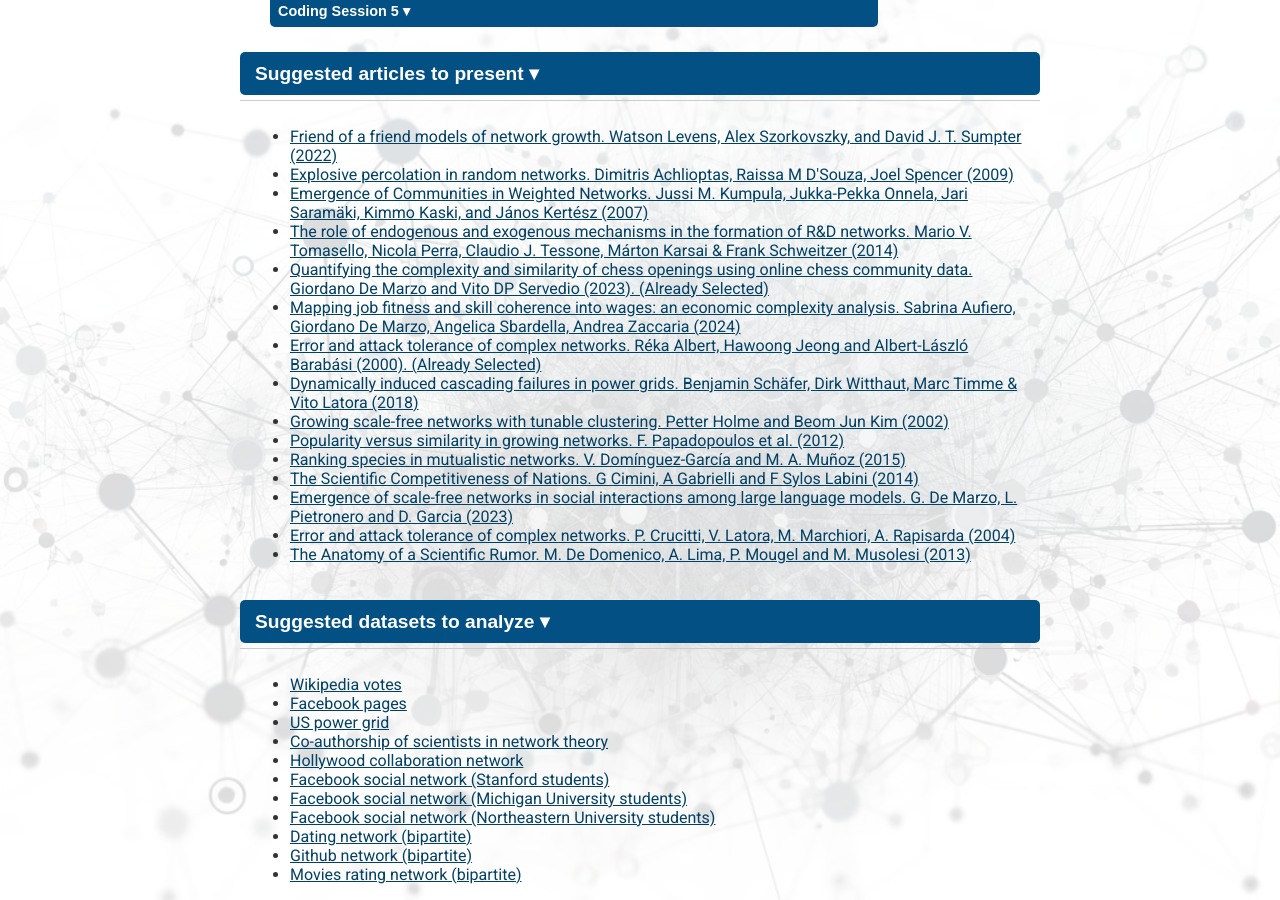
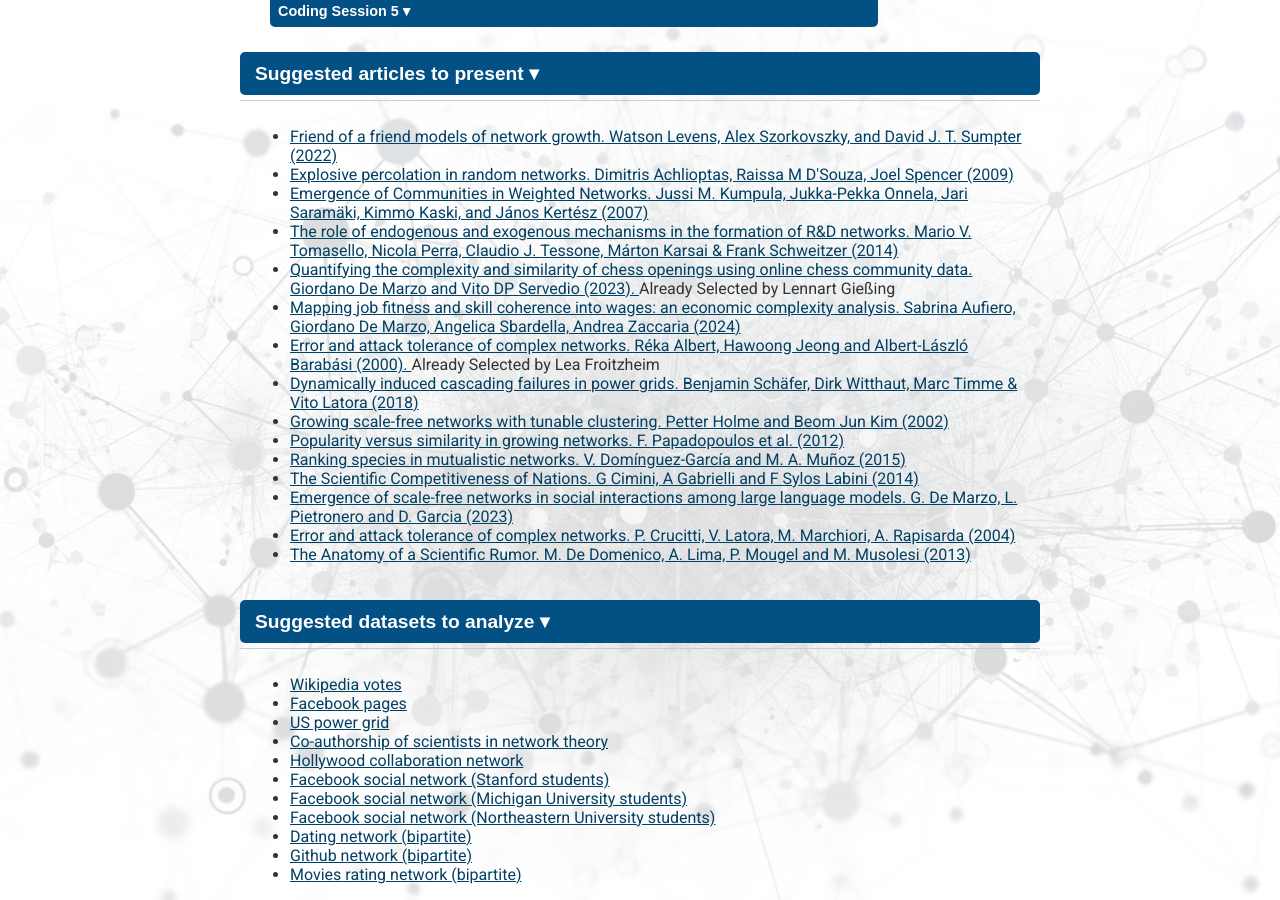
Before and after one commit to giordano-demarzo/giordano-demarzo.github.io, a Jekyll site: the page built from Network_Science.markdown, in a window 1280 px wide and 900 px high, scrolled down 2685 px. Built offline with Jekyll 4.4.1, drawn with Linux system fonts in a browser that asks for light colours.

Commit message:
Material exam

```diff
--- a/Network_Science.markdown
+++ b/Network_Science.markdown
@@ -378,9 +378,9 @@ economic systems. </p>
 		<li><a href="https://www.science.org/doi/full/10.1126/science.1167782" rel="nofollow">Explosive percolation in random networks. Dimitris Achlioptas, Raissa M D'Souza, Joel Spencer (2009)</a></li>
 		<li><a href="https://journals.aps.org/prl/abstract/10.1103/PhysRevLett.99.228701" rel="nofollow">Emergence of Communities in Weighted Networks. Jussi M. Kumpula, Jukka-Pekka Onnela, Jari Saramäki, Kimmo Kaski, and János Kertész (2007)</a></li>
 		<li><a href="https://www.nature.com/articles/srep05679" rel="nofollow">The role of endogenous and exogenous mechanisms in the formation of R&amp;D networks. Mario V. Tomasello, Nicola Perra, Claudio J. Tessone, Márton Karsai &amp; Frank Schweitzer (2014)</a></li>
-		<li><a href="https://www.nature.com/articles/s41598-023-31658-w" rel="nofollow">Quantifying the complexity and similarity of chess openings using online chess community data. Giordano De Marzo and Vito DP Servedio (2023). (Already Selected)</a></li>
+		<li><a href="https://www.nature.com/articles/s41598-023-31658-w" rel="nofollow">Quantifying the complexity and similarity of chess openings using online chess community data. Giordano De Marzo and Vito DP Servedio (2023). </a>Already Selected by Lennart Gießing</li>
 		<li><a href="https://www.nature.com/articles/s41598-024-61448-x" rel="nofollow">Mapping job fitness and skill coherence into wages: an economic complexity analysis. Sabrina Aufiero, Giordano De Marzo, Angelica Sbardella, Andrea Zaccaria (2024)</a></li>
-		<li><a href="https://www.nature.com/articles/35019019" rel="nofollow">Error and attack tolerance of complex networks. Réka Albert, Hawoong Jeong and Albert-László Barabási (2000). (Already Selected)</a></li>
+		<li><a href="https://www.nature.com/articles/35019019" rel="nofollow">Error and attack tolerance of complex networks. Réka Albert, Hawoong Jeong and Albert-László Barabási (2000). </a>Already Selected by Lea Froitzheim</li>
 		<li><a href="https://www.nature.com/articles/s41467-018-04287-5" rel="nofollow">Dynamically induced cascading failures in power grids. Benjamin Schäfer, Dirk Witthaut, Marc Timme & Vito Latora (2018)</a></li>
 		<li><a href="https://journals.aps.org/pre/pdf/10.1103/PhysRevE.65.026107?casa_token=0_slnATnRWYAAAAA%3A9KFhSozPdXTgY4StjSL0eLF3-vv6UWoFa3y9Q5D1ItcXiBSxs9Mq7vtrF6U3Jt2gNVQovt8lAoljofg" rel="nofollow">Growing scale-free networks with tunable clustering. Petter Holme and Beom Jun Kim (2002)</a></li>
 		<li><a href="https://www.nature.com/articles/nature11459" rel="nofollow">Popularity versus similarity in growing networks. F. Papadopoulos et al. (2012)</a></li>
```
